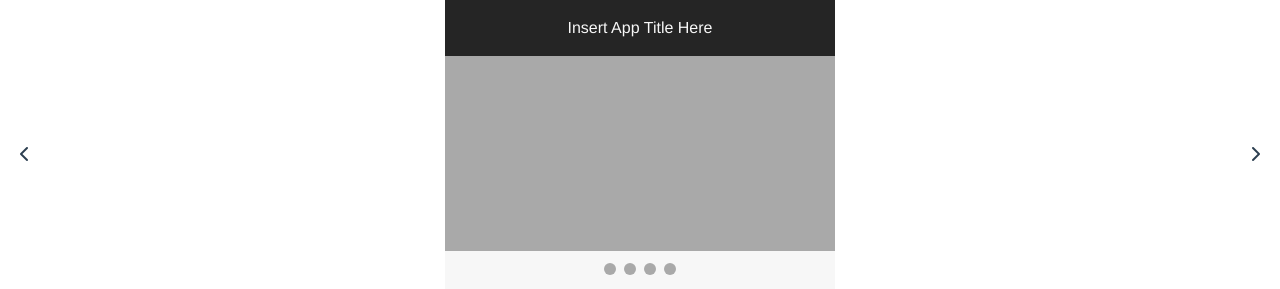
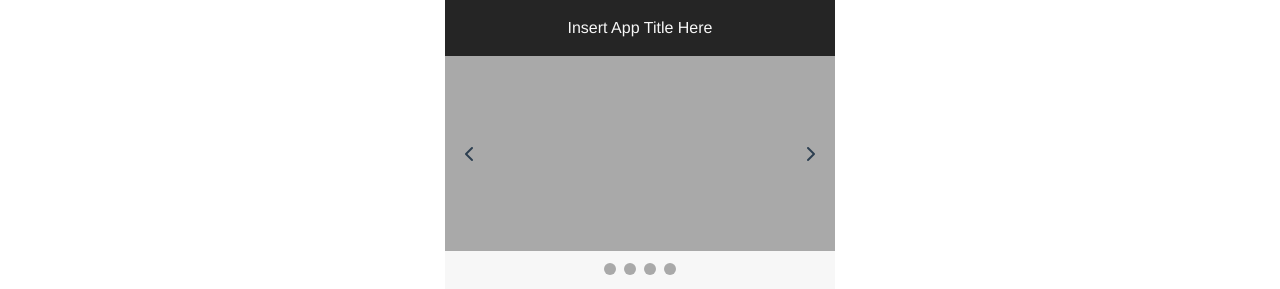
Before and after one commit to simd-float4x4/2525, a Vue app in the folder niconico-researcher/: page / in a window 1280 px wide. Shown: the top 289 px of the page. Built offline with nearby package versions, Linux system fonts and the light colour scheme.

Commit message:
bugfix: バグの修正

```diff
--- a/niconico-researcher/src/components/CarouselArea.vue
+++ b/niconico-researcher/src/components/CarouselArea.vue
@@ -23,11 +23,11 @@
         width: 390px;
         height: 195px;
         margin-bottom: 8px;
+        position: relative;
     }
 
     .carousel {
         width: 50px;
-        position: relative;
     }
 
     .left_button {
```
